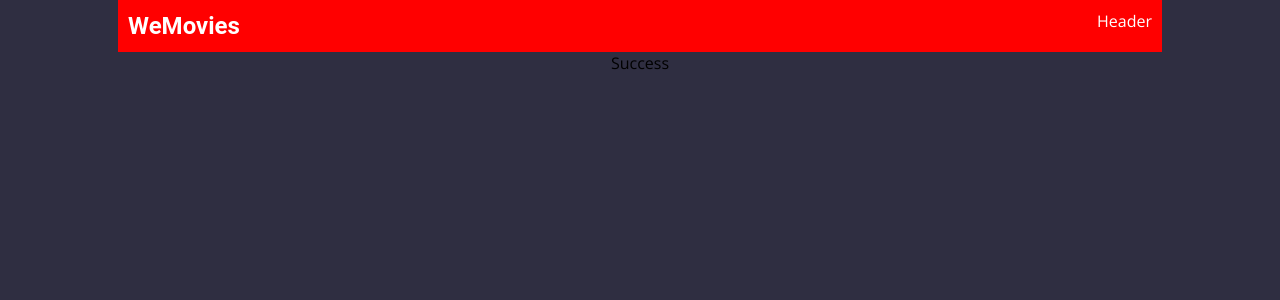
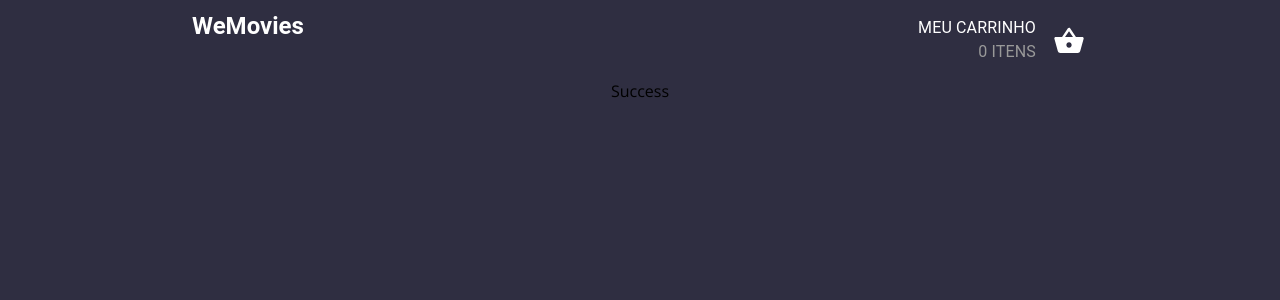
Before and after one commit to Ghoufer/WeFit-Teste, a React (Create React App) app in the folder we-movies/: page /success in a window 1280 px wide. Shown: the top 300 px of the page. Built offline with nearby package versions, Linux system fonts and the light colour scheme.

Commit message:
[ADD] Layout do Header

```diff
--- a/we-movies/src/components/Header/index.tsx
+++ b/we-movies/src/components/Header/index.tsx
@@ -1,7 +1,7 @@
-import React from 'react';
-import { Typography } from '@mui/material';
+import { Typography, Button } from '@mui/material';
 
 import useStyles from './styles';
+import CartIcon from 'icons/CartIcon';
 
 const Header = (): JSX.Element => {
 
@@ -9,16 +9,30 @@ const Header = (): JSX.Element => {
 
     return (
         <div className={classes.root}>
-
             <Typography
+                variant='h5'
                 sx={{ fontWeight: 'bold' }}
-                variant='h5'
             >
                     WeMovies
             </Typography>
 
-
-            <span>Header</span>
+            <Button
+                disableRipple
+                className={classes.content}
+                endIcon={<CartIcon />}
+                sx={{
+                    ml: 1,
+                    "&.MuiButtonBase-root:hover": {
+                        bgcolor: "transparent"
+                    },
+                    color: '#FFf'
+                }}
+            >
+                <div>
+                    <Typography className={classes.text}>Meu carrinho</Typography>
+                    <Typography className={classes.subText}>0 itens</Typography>
+                </div>
+            </Button>
         </div>
     )
 }
--- a/we-movies/src/components/Header/styles.ts
+++ b/we-movies/src/components/Header/styles.ts
@@ -4,11 +4,31 @@ const useStyles = makeStyles({
     root: {
         display: 'flex',
         color: '#FFF',
-        backgroundColor: 'red',
-        width: '80%',
+        width: '70%',
         alignSelf: 'center',
         justifyContent: 'space-between',
-        padding: 10
+        padding: 10,
+        fontSize: 20
+    },
+
+    content: {
+        display: 'flex',
+        flexDirection: 'row',
+        gap: 10,
+        textAlign: 'right',
+        alignItems: 'center',
+        backgroundColor: 'transparent'
+    },
+
+    text: {
+        fontSize: 14,
+        fontWeight: 600
+    },
+
+    subText: {
+        fontSize: 12,
+        color: '#999999',
+        fontWeight: 600
     }
 })
 
--- /dev/null
+++ b/we-movies/src/icons/CartIcon.js
@@ -0,0 +1,11 @@
+import React from 'react';
+
+const CartIcon = () => {
+    return (
+        <svg width="30" height="26" viewBox="0 0 30 26" fill="none" xmlns="http://www.w3.org/2000/svg">
+            <path d="M21.9519 10L16.1151 1.25335C15.9905 1.07675 15.8245 0.933372 15.6317 0.835754C15.4389 0.738135 15.2251 0.689245 15.0091 0.693354C14.5826 0.693354 14.1562 0.880021 13.903 1.26669L8.06628 10H1.68317C0.950251 10 0.350586 10.6 0.350586 11.3334C0.350586 11.4534 0.363912 11.5734 0.403889 11.6934L3.78867 24.0534C4.09516 25.1734 5.12125 26 6.34724 26H23.6709C24.8969 26 25.923 25.1734 26.2428 24.0534L29.6276 11.6934L29.6675 11.3334C29.6675 10.6 29.0679 10 28.335 10H21.9519ZM11.0113 10L15.0091 4.13335L19.0068 10H11.0113ZM15.0091 20.6667C13.5432 20.6667 12.3439 19.4667 12.3439 18C12.3439 16.5334 13.5432 15.3334 15.0091 15.3334C16.4749 15.3334 17.6742 16.5334 17.6742 18C17.6742 19.4667 16.4749 20.6667 15.0091 20.6667Z" fill="white"/>
+        </svg>
+    )
+}
+
+export default CartIcon;
```
